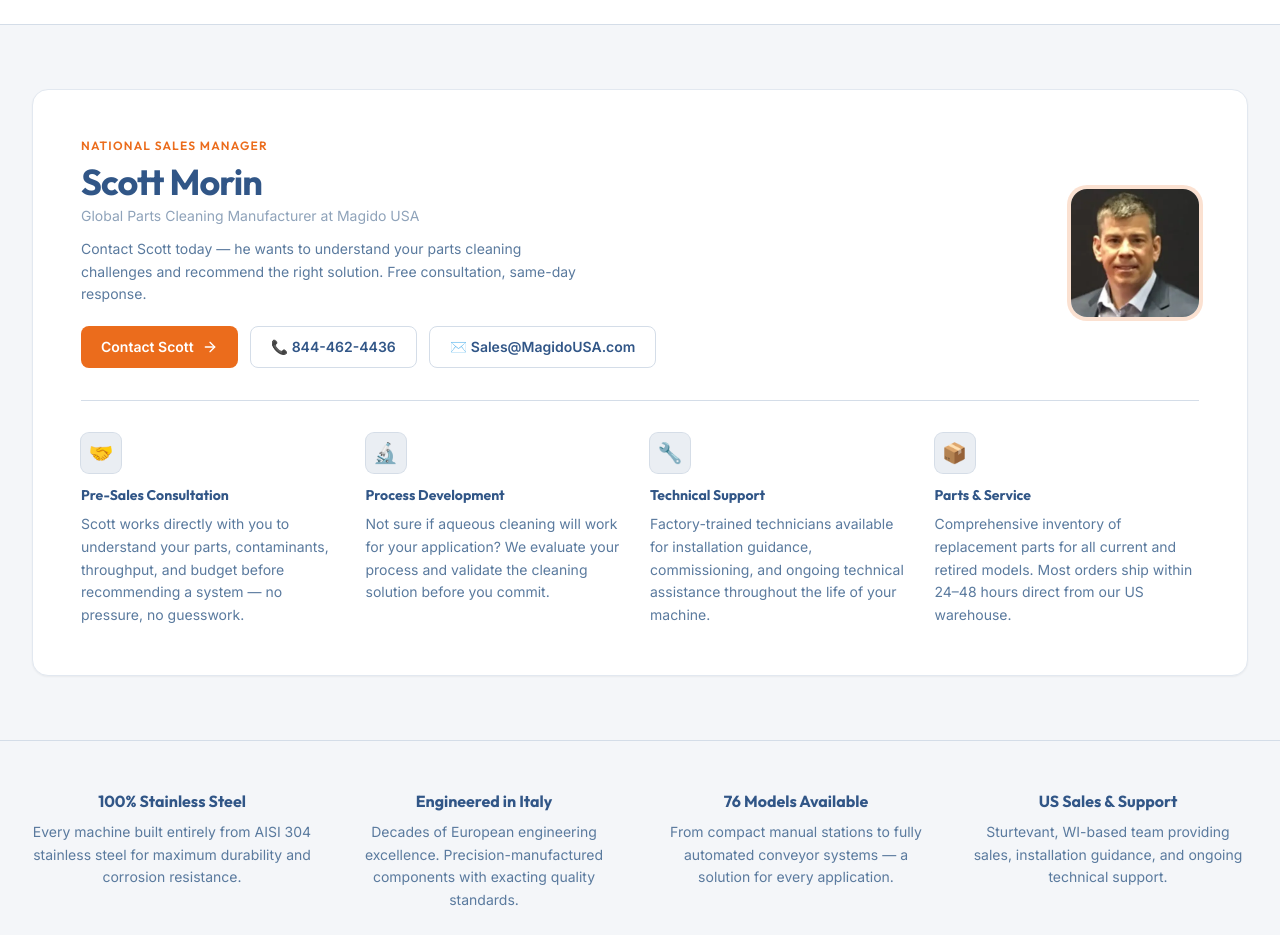
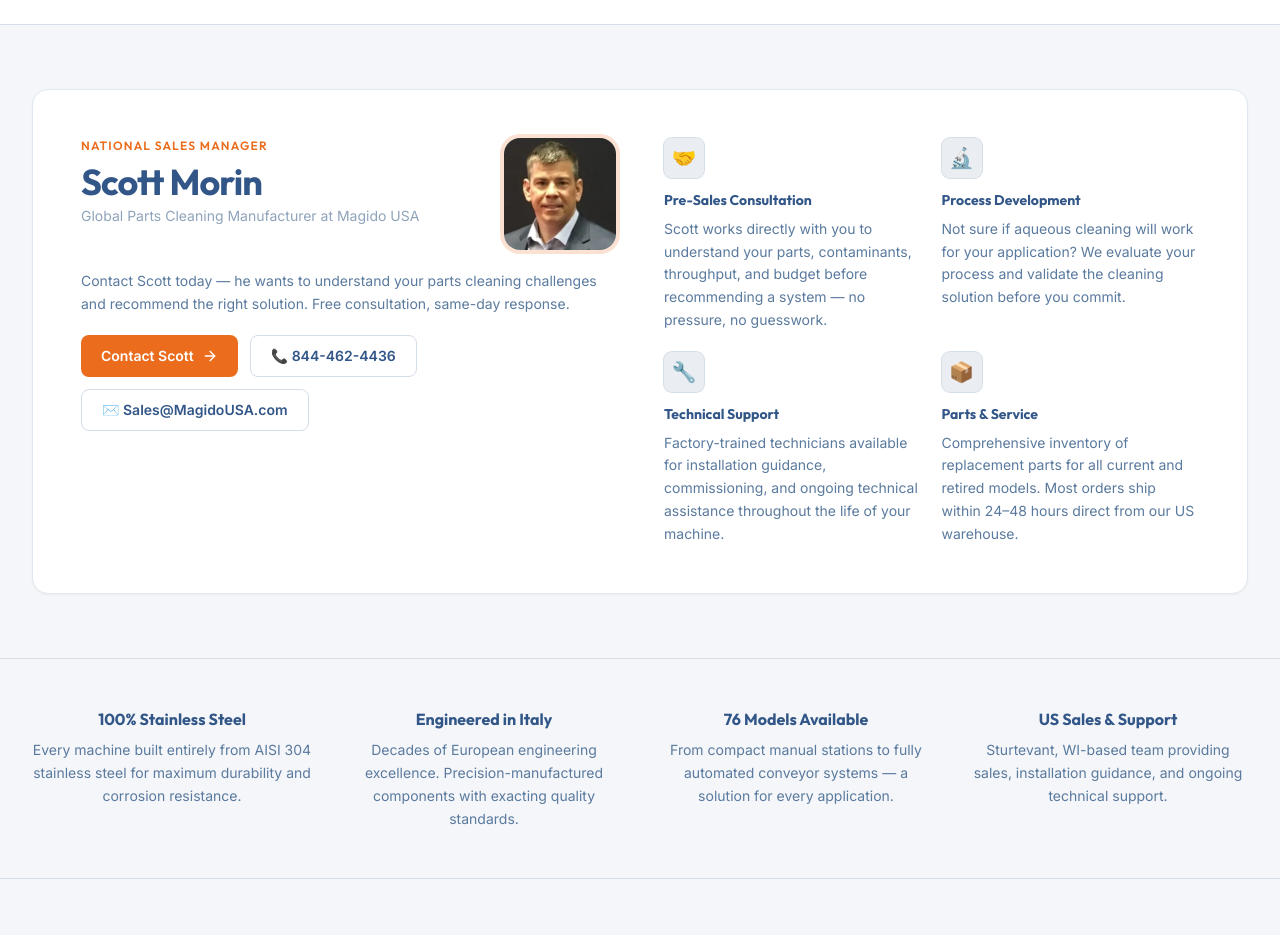
Before and after one commit to JasonBee99/MagidoUSA, a Next.js app: page / in a window 1280 px wide. Shown: the part 3300-4235 px from the top of the page. Built offline with nearby package versions, Linux system fonts and the light colour scheme.

Commit message:
Phase 5: Scott section — 2-col layout, 2x2 pillars

```diff
--- a/src/app/page.tsx
+++ b/src/app/page.tsx
@@ -187,9 +187,12 @@ export default function HomePage() {
           <div className="overflow-hidden rounded-2xl border border-[var(--color-card-border)] bg-[var(--color-card-bg)] shadow-sm">
             <div className="p-8 lg:p-12">
 
-              {/* ── Top: identity row ── */}
-              <div className="flex flex-col gap-6 sm:flex-row sm:items-center sm:justify-between">
-                {/* Left: label + name + title */}
+              <div className="grid gap-8 lg:grid-cols-2 lg:gap-12">
+
+                {/* ── Left: Identity + contact ── */}
+                <div>
+                  {/* Name row: text left, headshot right */}
+                  <div className="flex items-start justify-between gap-4">
                     <div>
                       <p className="font-display text-xs font-semibold uppercase tracking-widest text-magido-orange">
                         National Sales Manager
@@ -200,7 +203,21 @@ export default function HomePage() {
                       <p className="mt-1 text-sm text-[var(--color-text-muted)]">
                         Global Parts Cleaning Manufacturer at Magido USA
                       </p>
-                  <p className="mt-3 max-w-lg text-sm leading-relaxed text-[var(--color-text-secondary)]">
+                    </div>
+                    {/* Headshot — aligned right of name block */}
+                    <div className="relative h-24 w-24 flex-shrink-0 overflow-hidden rounded-2xl ring-4 ring-magido-orange/20 sm:h-28 sm:w-28">
+                      <Image
+                        src="/images/scott-morin.webp"
+                        alt="Scott Morin — National Sales Manager, Magido USA"
+                        fill
+                        className="object-cover object-top"
+                        sizes="112px"
+                      />
+                    </div>
+                  </div>
+
+                  {/* Description + CTAs below the name row */}
+                  <p className="mt-5 text-sm leading-relaxed text-[var(--color-text-secondary)]">
                     Contact Scott today — he wants to understand your parts cleaning challenges and recommend the right solution. Free consultation, same-day response.
                   </p>
                   <div className="mt-5 flex flex-wrap gap-3">
@@ -225,25 +242,8 @@ export default function HomePage() {
                   </div>
                 </div>
 
-                {/* Right: headshot */}
-                <div className="flex-shrink-0">
-                  <div className="relative h-28 w-28 overflow-hidden rounded-2xl ring-4 ring-magido-orange/20 sm:h-32 sm:w-32">
-                    <Image
-                      src="/images/scott-morin.webp"
-                      alt="Scott Morin — National Sales Manager, Magido USA"
-                      fill
-                      className="object-cover object-top"
-                      sizes="128px"
-                    />
-                  </div>
-                </div>
-              </div>
-
-              {/* ── Divider ── */}
-              <div className="my-8 border-t border-[var(--color-border)]" />
-
-              {/* ── Service pillars ── */}
-              <div className="grid gap-5 sm:grid-cols-2 lg:grid-cols-4">
+                {/* ── Right: 2×2 service pillars ── */}
+                <div className="grid grid-cols-2 gap-5">
                   {SCOTT_PILLARS.map((p) => (
                     <div key={p.title} className="flex flex-col gap-2">
                       <div className="flex h-10 w-10 items-center justify-center rounded-lg bg-magido-blue/10 text-xl ring-1 ring-magido-blue/20">
@@ -257,6 +257,8 @@ export default function HomePage() {
                       </p>
                     </div>
                   ))}
+                </div>
+
               </div>
 
             </div>
```
Lines whose indentation alone changed are shown as unchanged.
